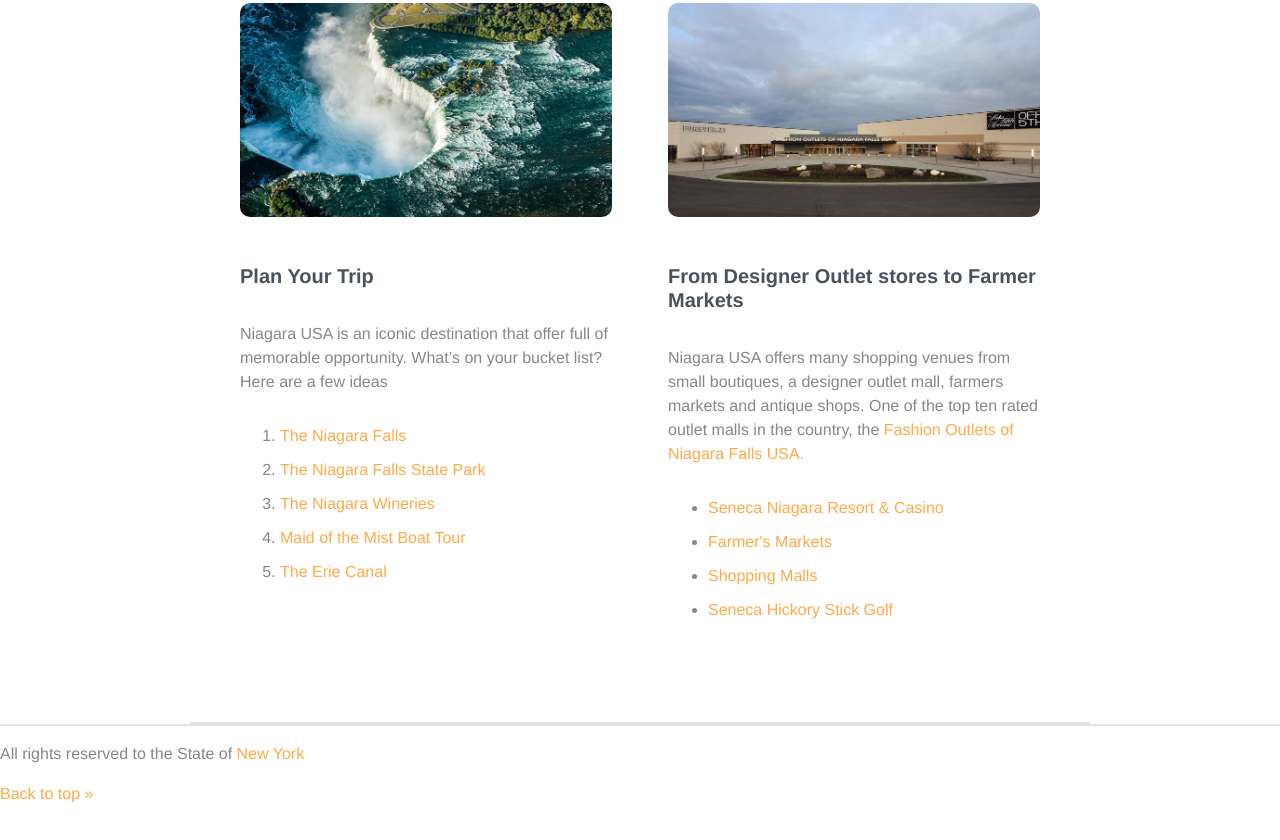
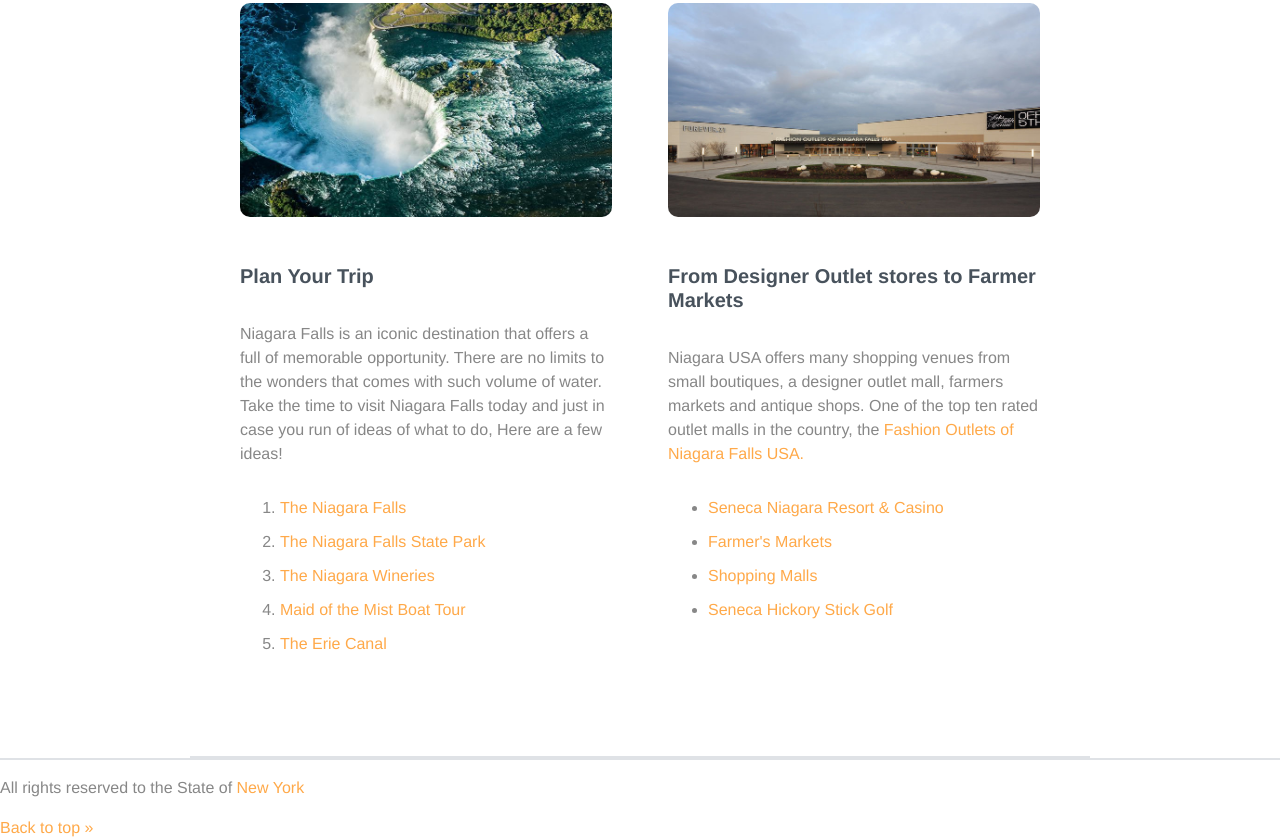
Before and after one commit to Nanadoum81/Niagara-Falls-travel-page-concept, a plain HTML site: page index.html in a window 1280 px wide. Shown: the part 2113-2953 px from the top of the page. Before the commit the page ends 2919 px from the top, so only its background shows below. Drawn offline with Linux system fonts and the light colour scheme; files whose address does not match are found by name.

Commit message:
Added more text

```diff
--- a/index.html
+++ b/index.html
@@ -57,9 +57,11 @@ Hickory Stick Golf</a></li>
 <div class="tips"><img src="img/fallsarialview800x461.jpg" alt=
 "Falls">
 <h3>Plan Your Trip</h3>
-<p>Niagara USA is an iconic destination that offer full of
-memorable opportunity. What’s on your bucket list? Here are a few
-ideas</p>
+<p>Niagara Falls is an iconic destination that offers a full of
+memorable opportunity. There are no limits to the wonders that
+comes with such volume of water. Take the time to visit Niagara
+Falls today and just in case you run of ideas of what to do, Here
+are a few ideas!</p>
 <ol>
 <li><a href=
 "https://www.niagarafallsstatepark.com/attractions-and-tours/cave-of-the-winds"
```
